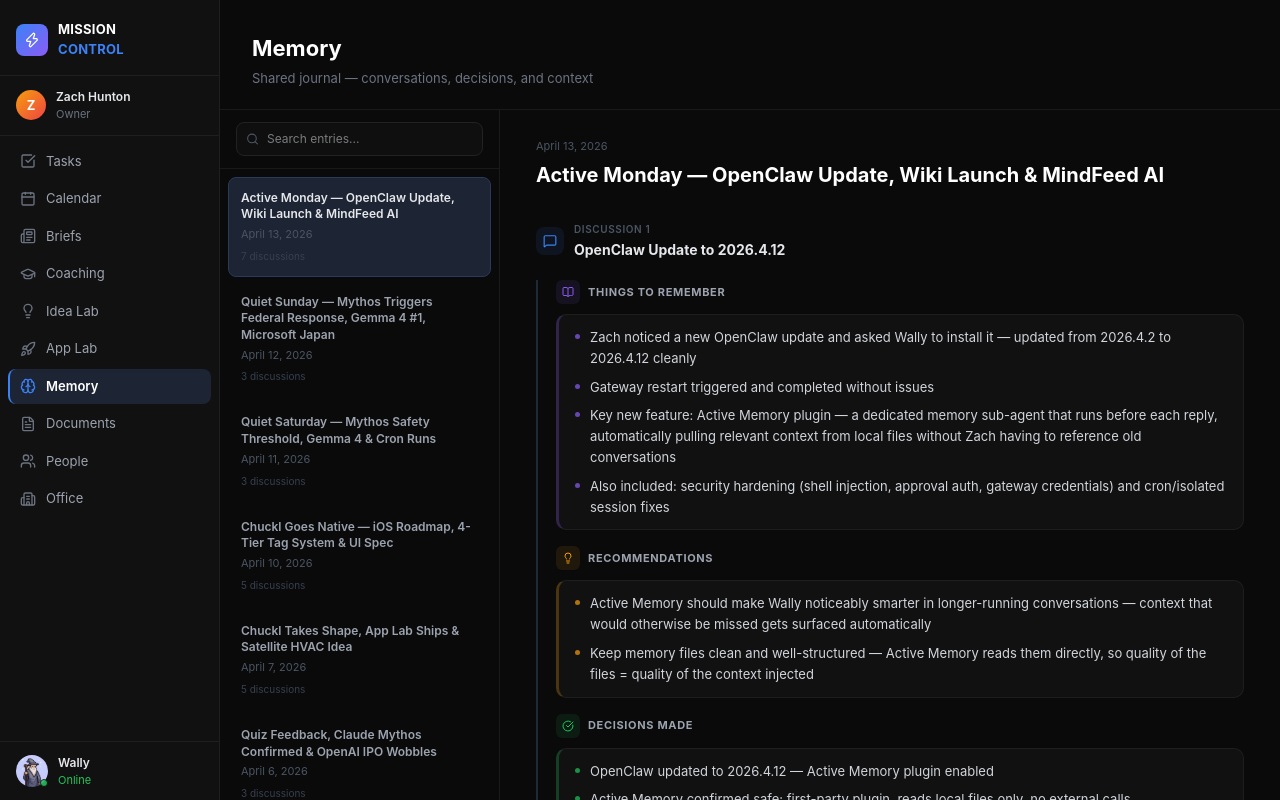
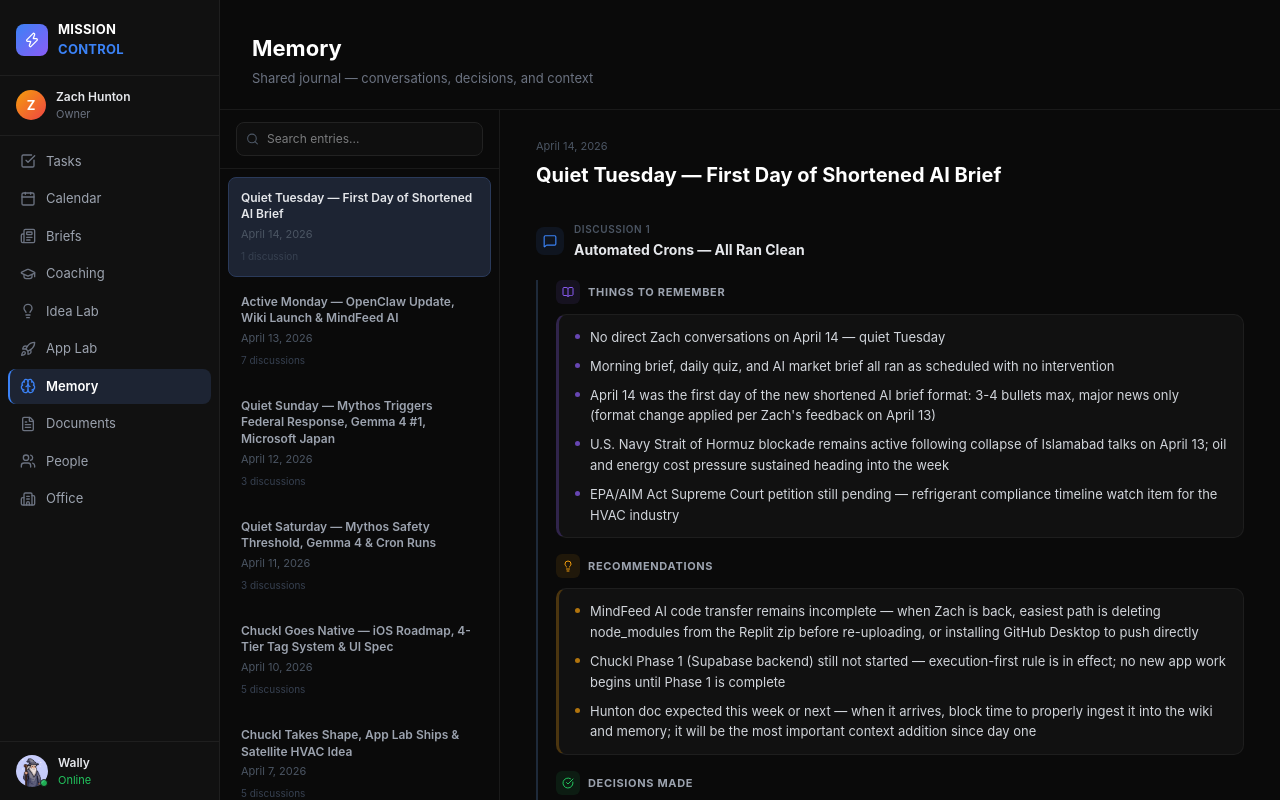
Before and after one commit to zhunton/mission-control, a Next.js app: page /memory in a window 1280 px wide. Built offline with nearby package versions, Linux system fonts and the light colour scheme.

Commit message:
Daily sync: 2026-04-14

```diff
--- a/app/memory/page.tsx
+++ b/app/memory/page.tsx
@@ -18,6 +18,32 @@
 }
 
 const ENTRIES: MemoryEntry[] = [
+  {
+    id: "17",
+    date: "April 14, 2026",
+    title: "Quiet Tuesday — First Day of Shortened AI Brief",
+    discussions: [
+      {
+        title: "Automated Crons — All Ran Clean",
+        thingsToRemember: [
+          "No direct Zach conversations on April 14 — quiet Tuesday",
+          "Morning brief, daily quiz, and AI market brief all ran as scheduled with no intervention",
+          "April 14 was the first day of the new shortened AI brief format: 3-4 bullets max, major news only (format change applied per Zach's feedback on April 13)",
+          "U.S. Navy Strait of Hormuz blockade remains active following collapse of Islamabad talks on April 13; oil and energy cost pressure sustained heading into the week",
+          "EPA/AIM Act Supreme Court petition still pending — refrigerant compliance timeline watch item for the HVAC industry",
+        ],
+        recommendations: [
+          "MindFeed AI code transfer remains incomplete — when Zach is back, easiest path is deleting node_modules from the Replit zip before re-uploading, or installing GitHub Desktop to push directly",
+          "Chuckl Phase 1 (Supabase backend) still not started — execution-first rule is in effect; no new app work begins until Phase 1 is complete",
+          "Hunton doc expected this week or next — when it arrives, block time to properly ingest it into the wiki and memory; it will be the most important context addition since day one",
+        ],
+        decisions: [
+          "No system changes — all automations nominal",
+          "AI brief new format confirmed live: 3-4 bullets max, major news only, starting April 14",
+        ],
+      },
+    ],
+  },
   {
     id: "16",
     date: "April 13, 2026",
```
